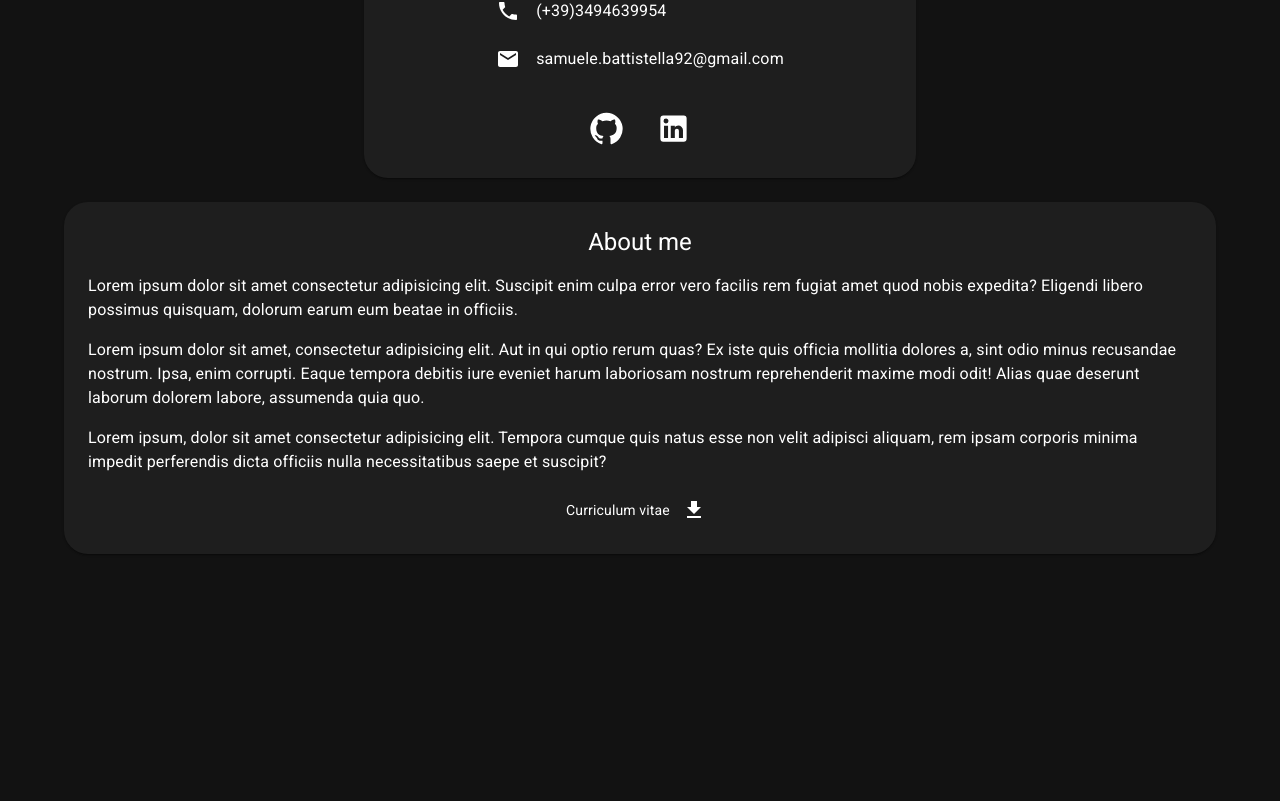
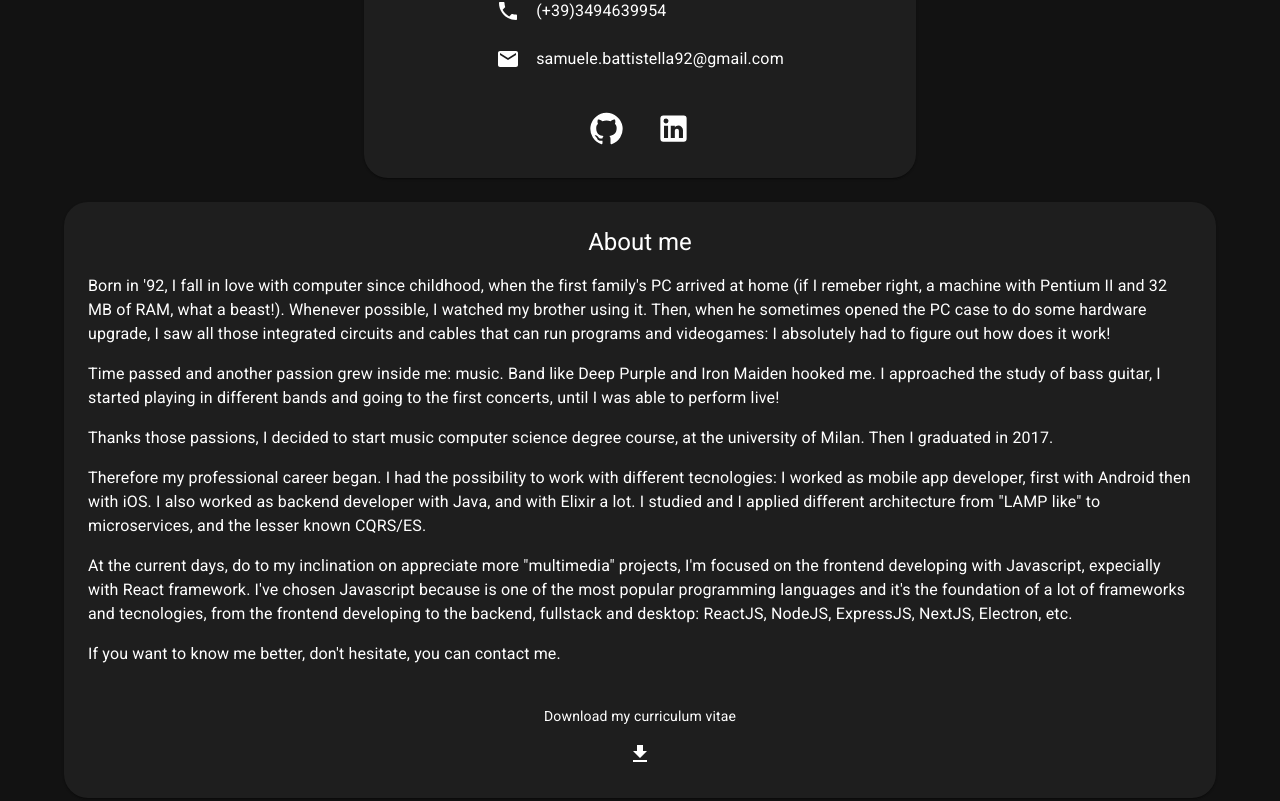
Before and after one commit to battistar/battistar.github.io, a React (Create React App) app: page / in a window 1280 px wide. Shown: the part 411-1212 px from the top of the page. Before the commit the page ends 989 px from the top, so only its background shows below. Built offline with nearby package versions, Linux system fonts and the light colour scheme.

Commit message:
Add about me text

```diff
--- a/src/App.tsx
+++ b/src/App.tsx
@@ -1,4 +1,4 @@
-import { Avatar, Box, Container, IconButton, Paper, Stack, Tooltip, Typography } from '@mui/material';
+import { Avatar, Box, Container, IconButton, Paper, Stack, Typography } from '@mui/material';
 import {
   LocationOn as LocationIcon,
   Phone as PhoneIcon,
@@ -17,7 +17,7 @@ const LINKEDIN_URL = 'https://www.linkedin.com/in/samuele-battistella-ab15b3141'
 
 const Head = (): JSX.Element => {
   return (
-    <Container maxWidth="sm">
+    <Container component="section" maxWidth="sm">
       <Box sx={{ mt: { xs: '91px', sm: '99px', md: '116px' } }}>
         <Paper sx={{ position: 'relative', borderRadius: 6, pt: { xs: '99px', md: '124px' }, pb: 3, px: 3 }}>
           <Box
@@ -107,36 +107,51 @@ const Head = (): JSX.Element => {
 
 const About = (): JSX.Element => {
   return (
-    <Container maxWidth="lg" sx={{ my: { xs: 2, sm: 3 } }}>
+    <Container component="section" maxWidth="lg" sx={{ my: { xs: 2, sm: 3 } }}>
       <Paper sx={{ borderRadius: 6, p: 3 }}>
-        <Stack gap={2} sx={{ alignItems: 'center' }}>
-          <Typography variant="h5" component="div">
+        <Stack gap={2}>
+          <Typography variant="h5" textAlign="center">
             About me
           </Typography>
           <Typography variant="body1">
-            Lorem ipsum dolor sit amet consectetur adipisicing elit. Suscipit enim culpa error vero facilis rem fugiat
-            amet quod nobis expedita? Eligendi libero possimus quisquam, dolorum earum eum beatae in officiis.
+            Born in &apos;92, I fall in love with computer since childhood, when the first family&apos;s PC arrived at
+            home (if I remeber right, a machine with Pentium II and 32 MB of RAM, what a beast!). Whenever possible, I
+            watched my brother using it. Then, when he sometimes opened the PC case to do some hardware upgrade, I saw
+            all those integrated circuits and cables that can run programs and videogames: I absolutely had to figure
+            out how does it work!
           </Typography>
           <Typography variant="body1">
-            Lorem ipsum dolor sit amet, consectetur adipisicing elit. Aut in qui optio rerum quas? Ex iste quis officia
-            mollitia dolores a, sint odio minus recusandae nostrum. Ipsa, enim corrupti. Eaque tempora debitis iure
-            eveniet harum laboriosam nostrum reprehenderit maxime modi odit! Alias quae deserunt laborum dolorem labore,
-            assumenda quia quo.
+            Time passed and another passion grew inside me: music. Band like Deep Purple and Iron Maiden hooked me. I
+            approached the study of bass guitar, I started playing in different bands and going to the first concerts,
+            until I was able to perform live!
           </Typography>
           <Typography variant="body1">
-            Lorem ipsum, dolor sit amet consectetur adipisicing elit. Tempora cumque quis natus esse non velit adipisci
-            aliquam, rem ipsam corporis minima impedit perferendis dicta officiis nulla necessitatibus saepe et
-            suscipit?
+            Thanks those passions, I decided to start music computer science degree course, at the university of Milan.
+            Then I graduated in 2017.
           </Typography>
-          <Stack direction="row" sx={{ alignItems: 'center' }}>
-            <Typography variant="body2" sx={{ mr: '4px' }}>
-              Curriculum vitae
+          <Typography variant="body1">
+            Therefore my professional career began. I had the possibility to work with different tecnologies: I worked
+            as mobile app developer, first with Android then with iOS. I also worked as backend developer with Java, and
+            with Elixir a lot. I studied and I applied different architecture from &quot;LAMP like&quot; to
+            microservices, and the lesser known CQRS/ES.
+          </Typography>
+          <Typography variant="body1">
+            At the current days, do to my inclination on appreciate more &quot;multimedia&quot; projects, I&apos;m
+            focused on the frontend developing with Javascript, expecially with React framework. I&apos;ve chosen
+            Javascript because is one of the most popular programming languages and it&apos;s the foundation of a lot of
+            frameworks and tecnologies, from the frontend developing to the backend, fullstack and desktop: ReactJS,
+            NodeJS, ExpressJS, NextJS, Electron, etc.
+          </Typography>
+          <Typography variant="body1">
+            If you want to know me better, don&apos;t hesitate, you can contact me.
+          </Typography>
+          <Stack gap={1} sx={{ alignItems: 'center', mt: 3 }}>
+            <Typography variant="body2" textAlign="center">
+              Download my curriculum vitae
             </Typography>
-            <Tooltip title="Download CV" placement="right">
-              <IconButton href={curriculumPdf} download>
-                <DownloadIcon />
-              </IconButton>
-            </Tooltip>
+            <IconButton href={curriculumPdf} download>
+              <DownloadIcon />
+            </IconButton>
           </Stack>
         </Stack>
       </Paper>
@@ -154,8 +169,10 @@ const App = (): JSX.Element => {
   return (
     <ThemeProvider theme={darkTheme}>
       <CssBaseline />
-      <Head />
-      <About />
+      <main>
+        <Head />
+        <About />
+      </main>
     </ThemeProvider>
   );
 };
```
